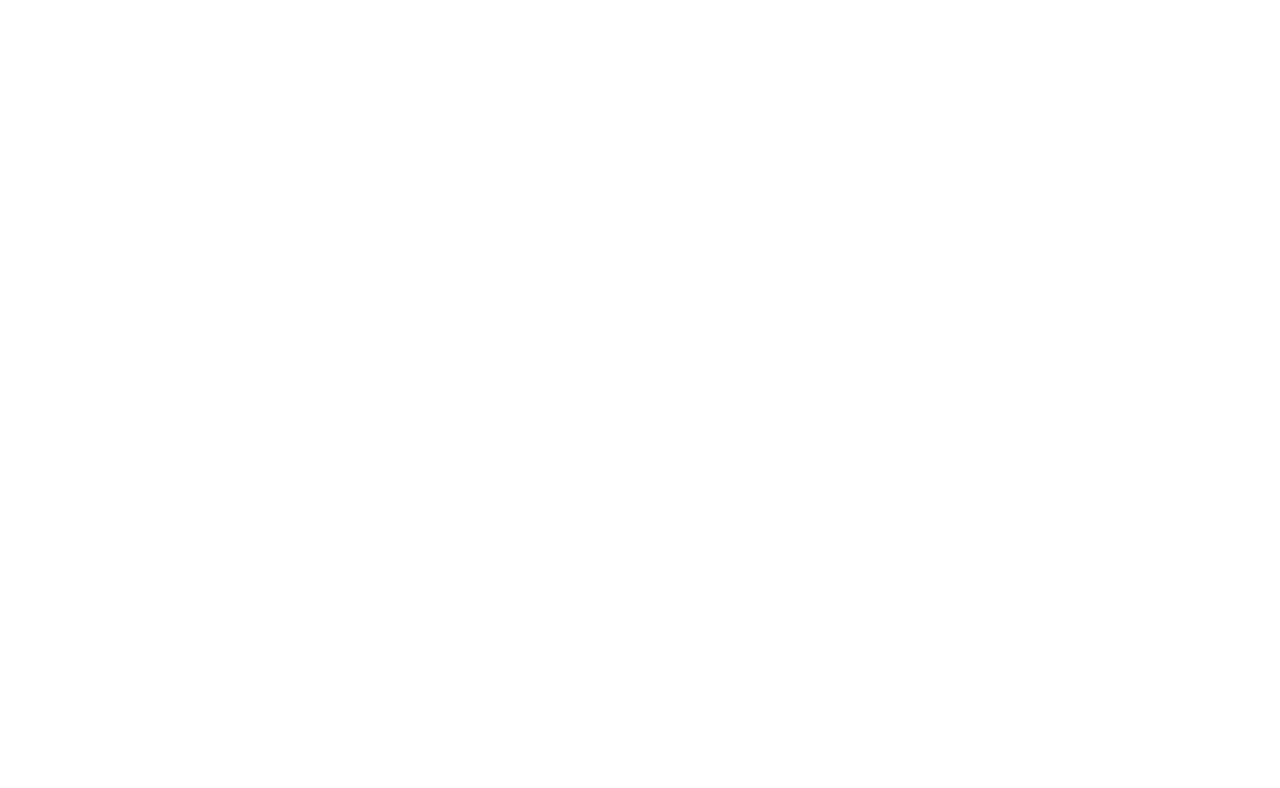
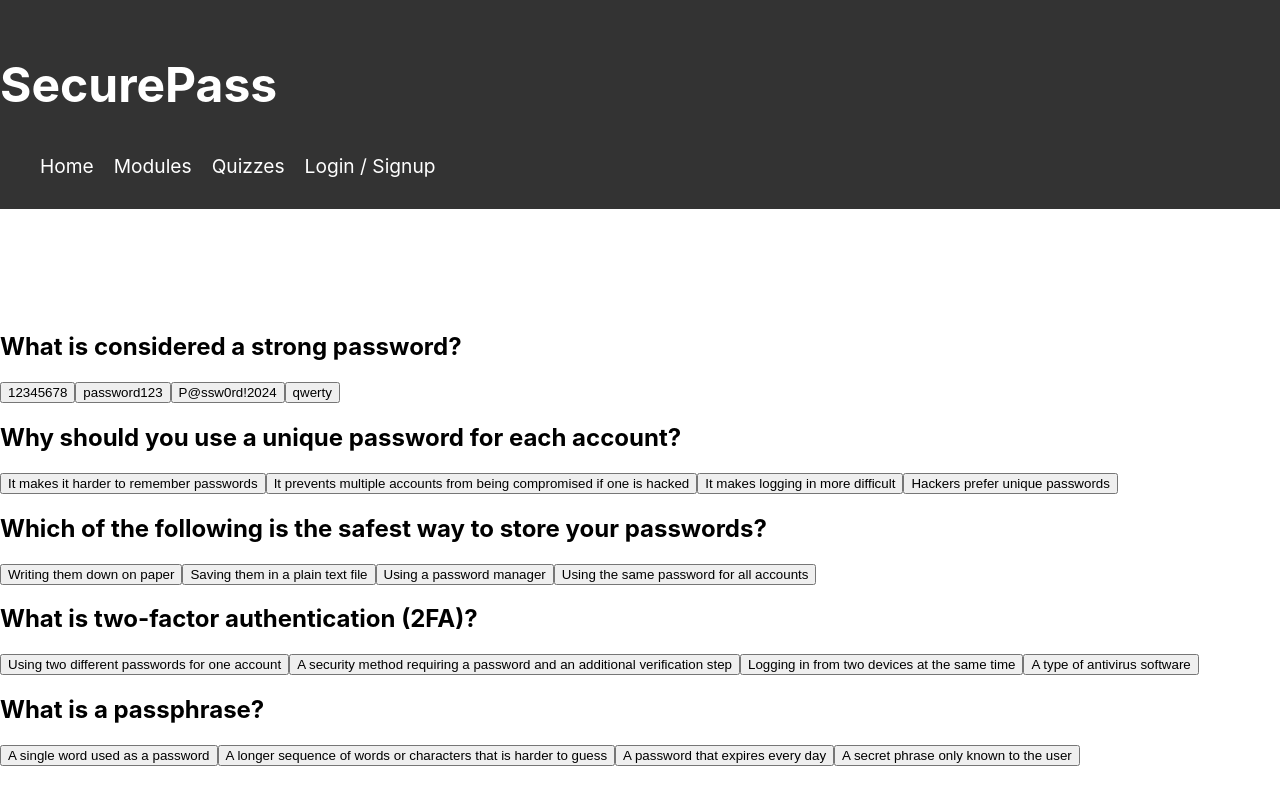
Before and after one commit to teolentu1/scenarios2, a React (Create React App) app: page /quizzes in a window 1280 px wide. Before the commit this address had no page. Shown: the top 788 px of the page. Built offline with nearby package versions, Linux system fonts and the light colour scheme.

Commit message:
module list

```diff
--- a/src/App.js
+++ b/src/App.js
@@ -1,13 +1,24 @@
-import { BrowserRouter as Router, Route, Routes } from "react-router-dom";
-import Home from "./pages/Home";
-import Main from "./pages/Main";
+import React from 'react';
+import { BrowserRouter as Router, Routes, Route } from 'react-router-dom';
+import Navbar from './components/Navbar';
+import Home from './pages/Home';
+import Modules from './pages/Modules';
+import PasswordSecurity from './pages/PasswordSecurity';
+import UnsecuredWifi from './pages/UnsecuredWifi';
+import Quizzes from './pages/Quizzes';
+import Login from './pages/Login';
 
 function App() {
   return (
     <Router>
+      <Navbar />
       <Routes>
         <Route path="/" element={<Home />} />
-        <Route path="/main" element={<Main />} />
+        <Route path="/modules" element={<Modules />} />
+        <Route path="/modules/password-security" element={<PasswordSecurity />} />
+        <Route path="/modules/unsecured-wifi" element={<UnsecuredWifi />} />
+        <Route path="/quizzes" element={<Quizzes />} />
+        <Route path="/login" element={<Login />} />
       </Routes>
     </Router>
   );
--- /dev/null
+++ b/src/components/Navbar.css
@@ -0,0 +1,61 @@
+/* Navbar Styles */
+.navbar {
+    background-color: #333;
+    color: white;
+    padding: 15px 0;
+    position: sticky;
+    top: 0;
+    width: 100%;
+    z-index: 100;
+  }
+
+  .nav-container {
+    display: flex;
+    justify-content: space-between;
+    align-items: center;
+    max-width: 1100px;
+    margin: 0 auto;
+    padding: 0 20px;
+  }
+
+  .nav-logo {
+    font-size: 1.8rem;
+    font-weight: bold;
+    text-decoration: none;
+    color: white;
+  }
+
+  .nav-links {
+    list-style: none;
+    display: flex;
+    gap: 20px;
+  }
+
+  .nav-links li {
+    display: inline;
+  }
+
+  .nav-links a {
+    text-decoration: none;
+    color: white;
+    font-size: 1.2rem;
+    transition: color 0.3s;
+  }
+
+  .nav-links a:hover {
+    color: #4caf50;
+  }
+
+  /* Responsive Navbar */
+  @media (max-width: 768px) {
+    .nav-container {
+      flex-direction: column;
+      align-items: center;
+    }
+
+    .nav-links {
+      flex-direction: column;
+      gap: 10px;
+      margin-top: 10px;
+    }
+  }
--- a/src/components/Navbar.js
+++ b/src/components/Navbar.js
@@ -1,5 +1,6 @@
 import React from 'react';
 import { Link } from 'react-router-dom';
+import './Navbar.css';
 
 const Navbar = () => {
   return (
--- a/src/pages/Modules.js
+++ b/src/pages/Modules.js
@@ -0,0 +1,16 @@
+import React from 'react';
+import { Link } from 'react-router-dom';
+
+const Modules = () => {
+  return (
+    <div className="modules-container">
+      <h1>Learning Modules</h1>
+      <ul className="module-list">
+        <li><Link to="/modules/password-security">Password Security</Link></li>
+        <li><Link to="/modules/unsecured-wifi">Unsecured Wi-Fi Risks</Link></li>
+      </ul>
+    </div>
+  );
+};
+
+export default Modules;
--- /dev/null
+++ b/src/pages/PasswordSecurity.js
@@ -0,0 +1,12 @@
+import React from 'react';
+
+const PasswordSecurity = () => {
+  return (
+    <div className="module-content">
+      <h1>🔒 Password Security</h1>
+      <p>Learn how to create strong passwords and why they matter.</p>
+    </div>
+  );
+};
+
+export default PasswordSecurity;
--- a/src/pages/Quizzes.js
+++ b/src/pages/Quizzes.js
@@ -1,9 +1,72 @@
-import React from 'react';
+import React, { useState, useEffect } from 'react';
 
 const Quizzes = () => {
+  const [quizData, setQuizData] = useState([]);
+  const [userAnswers, setUserAnswers] = useState({});
+  const [score, setScore] = useState(null);
+
+  // Fetch quiz data from public folder
+  useEffect(() => {
+    fetch('/passwordSecurity.json')
+      .then((response) => response.json())
+      .then((data) => setQuizData(data))
+      .catch((error) => console.error('Error loading quiz data:', error));
+  }, []);
+
+  // Handle selecting an answer
+  const handleAnswerSelect = (questionIndex, selectedOption) => {
+    setUserAnswers({ ...userAnswers, [questionIndex]: selectedOption });
+  };
+
+  // Calculate score
+  const handleSubmitQuiz = () => {
+    let newScore = 0;
+    quizData.forEach((question, index) => {
+      if (userAnswers[index] === question.correctAnswer) {
+        newScore++;
+      }
+    });
+    setScore(newScore);
+  };
+
+  // Show loading if quiz data isn't loaded yet
+  if (quizData.length === 0) {
+    return <div>Loading quiz...</div>;
+  }
+
   return (
-    <div>
-      <h1>Quizzes</h1>
+    <div className="quiz-container">
+      <h1>Password Security Quiz</h1>
+
+      {quizData.map((question, qIndex) => (
+        <div key={qIndex} className="question-block">
+          <h2>{question.question}</h2>
+          <div className="options">
+            {question.options.map((option, index) => (
+              <button
+                key={index}
+                className={`option-btn ${userAnswers[qIndex] === option ? 'selected' : ''}`}
+                onClick={() => handleAnswerSelect(qIndex, option)}
+              >
+                {option}
+              </button>
+            ))}
+          </div>
+        </div>
+      ))}
+
+      <button className="submit-btn" onClick={handleSubmitQuiz}>
+        Submit Quiz
+      </button>
+
+      {score !== null && (
+        <div className="quiz-result">
+          <h2>Your Score: {score} / {quizData.length}</h2>
+          <button className="restart-btn" onClick={() => window.location.reload()}>
+            Restart Quiz
+          </button>
+        </div>
+      )}
     </div>
   );
 };
--- /dev/null
+++ b/src/pages/UnsecuredWifi.js
@@ -0,0 +1,12 @@
+import React from 'react';
+
+const UnsecuredWifi = () => {
+  return (
+    <div className="module-content">
+      <h1>📡 Unsecured Wi-Fi Risks</h1>
+      <p>Learn about the dangers of public Wi-Fi and how to stay safe.</p>
+    </div>
+  );
+};
+
+export default UnsecuredWifi;
```
